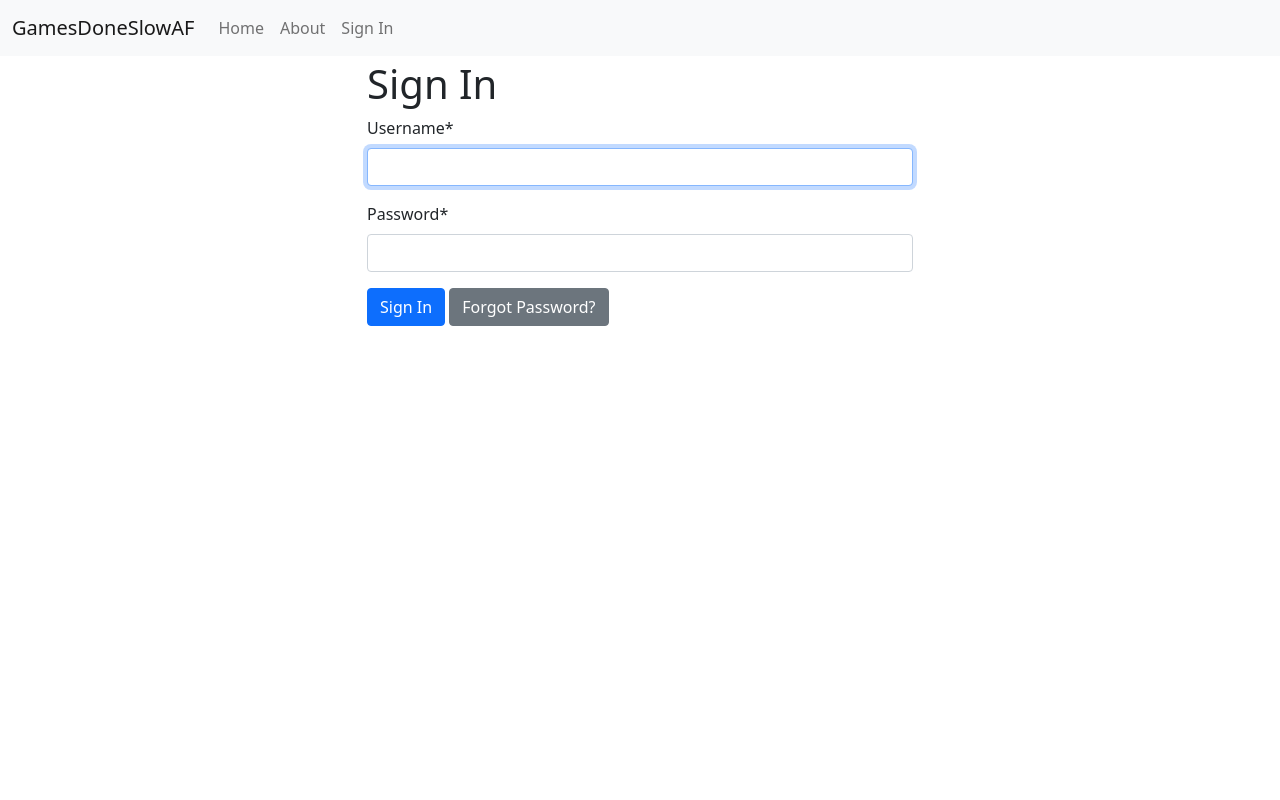
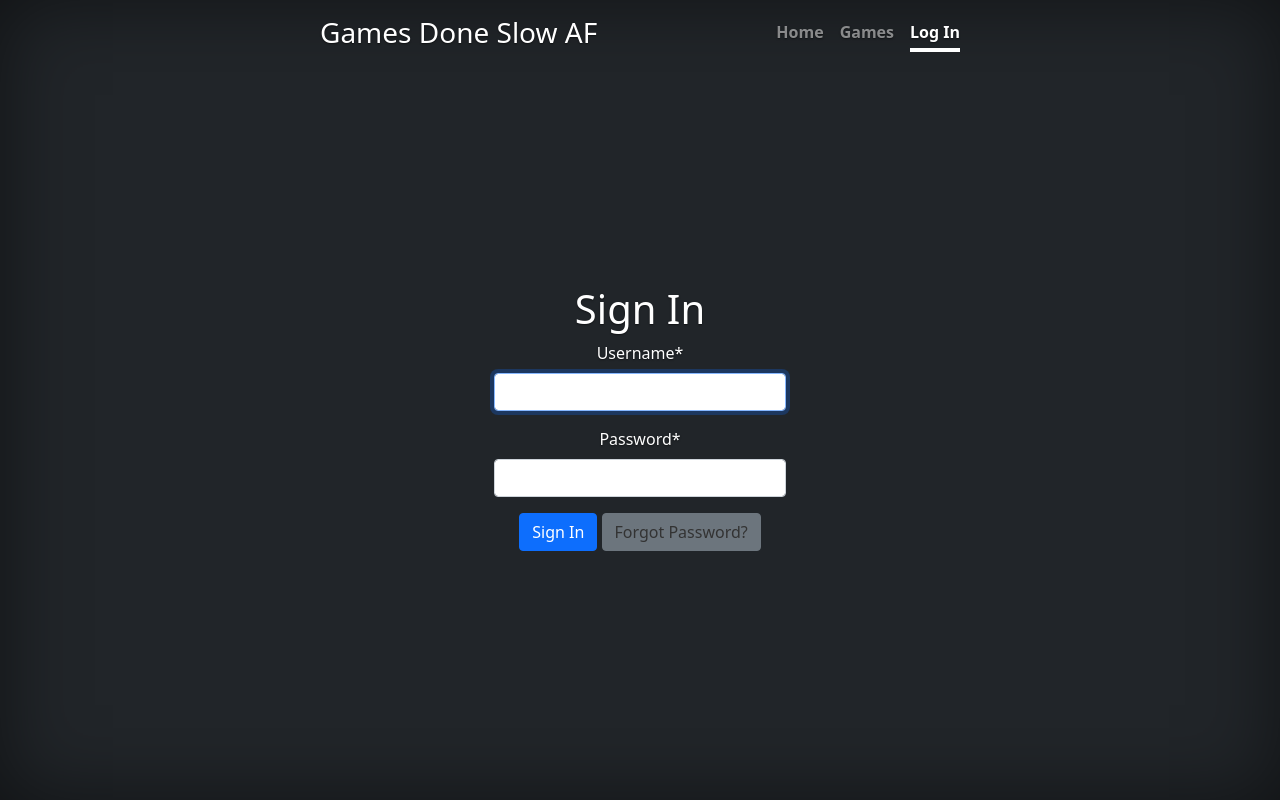
Before and after one commit to gaulinmp/GamesDoneSlowAF, a Django app: page /login/ in a window 1280 px wide. Run offline with Django 4.2, Linux system fonts and the light colour scheme; some libraries are stand-ins or nearby versions.

Commit message:
First scaffolding of games

```diff
--- a/gdsaf/apps/game/urls.py
+++ b/gdsaf/apps/game/urls.py
@@ -4,4 +4,7 @@ from . import views
 
 urlpatterns = [
     path('', views.index, name='index'),
+    path('overwatch', views.overwatch, name='overwatch'),
 ]
+
+app_name = 'game'
--- a/gdsaf/config/urls.py
+++ b/gdsaf/config/urls.py
@@ -7,8 +7,7 @@ from django.views import defaults as default_views
 from django.views.generic import TemplateView
 
 urlpatterns = [
-    path("", TemplateView.as_view(template_name="pages/home.html"), name="home"),
-    path("about/", TemplateView.as_view(template_name="pages/about.html"), name="about"),
+    path("", TemplateView.as_view(template_name="base.html"), name="home"),
     # Django Admin, use {% url 'admin:index' %}
     path(settings.ADMIN_URL, admin.site.urls),
     # Authentication
@@ -18,8 +17,7 @@ urlpatterns = [
     path("password_reset/", auth_views.PasswordResetView.as_view(template_name="account/password_reset.html"), name='password_reset'),
     # GamesDoneSlowAF urls
     path('games/', include('apps.game.urls')),
-] + static(settings.MEDIA_URL, document_root=settings.MEDIA_ROOT)
-
+]
 
 if settings.DEBUG:
     # This allows the error pages to be debugged during development, just visit
@@ -41,6 +39,8 @@ if settings.DEBUG:
             kwargs={"exception": Exception("Page not Found")},
         ),
         path("500/", default_views.server_error),
+        *static(settings.MEDIA_URL, document_root=settings.MEDIA_ROOT),
+        *static(settings.STATIC_URL, document_root=settings.STATIC_ROOT)
     ]
     if "debug_toolbar" in settings.INSTALLED_APPS:
         import debug_toolbar
--- a/gdsaf/manage.py
+++ b/gdsaf/manage.py
@@ -3,8 +3,6 @@
 import os
 import sys
 from pathlib import Path
-
-print("\n"*10)
 
 def main():
     """Run administrative tasks."""
--- a/gdsaf/static/css/project.css
+++ b/gdsaf/static/css/project.css
@@ -1,13 +1,54 @@
-/* These styles are generated from project.scss. */
+/*
+ * Globals
+ */
 
-.alert-debug {
-  color: black;
-  background-color: white;
-  border-color: #d6e9c6;
+
+/* Custom default button */
+.btn-secondary,
+.btn-secondary:hover,
+.btn-secondary:focus {
+  color: #333;
+  text-shadow: none;
+  /* Prevent inheritance from `body` */
 }
 
-.alert-error {
-  color: #b94a48;
-  background-color: #f2dede;
-  border-color: #eed3d7;
+
+/*
+ * Base structure
+ */
+
+body {
+  text-shadow: 0 .05rem .1rem rgba(0, 0, 0, .5);
+  box-shadow: inset 0 0 5rem rgba(0, 0, 0, .5);
 }
+
+.cover-container {
+  max-width: 42em;
+}
+
+
+/*
+ * Header
+ */
+
+.nav-masthead .nav-link {
+  padding: .25rem 0;
+  font-weight: 700;
+  color: rgba(255, 255, 255, .5);
+  background-color: transparent;
+  border-bottom: .25rem solid transparent;
+}
+
+.nav-masthead .nav-link:hover,
+.nav-masthead .nav-link:focus {
+  border-bottom-color: rgba(255, 255, 255, .25);
+}
+
+.nav-masthead .nav-link+.nav-link {
+  margin-left: 1rem;
+}
+
+.nav-masthead .active {
+  color: #fff;
+  border-bottom-color: #fff;
+}
--- a/gdsaf/templates/account/login.html
+++ b/gdsaf/templates/account/login.html
@@ -11,9 +11,7 @@
 <form class="login" method="POST" action="{% url 'login' %}">
   {% csrf_token %}
   {{ form|crispy }}
-  {% if redirect_field_value %}
-  <input type="hidden" name="{{ redirect_field_name }}" value="{{ redirect_field_value }}" />
-  {% endif %}
+  <input type="hidden" name="next" value="{{ request.GET.next }}" />
   <button class="primaryAction btn btn-primary" type="submit">Sign In</button>
   <a role="button" class="btn btn-secondary" href="{% url 'password_reset' %}">Forgot Password?</a>
 </form>
--- a/gdsaf/templates/account/logout.html
+++ b/gdsaf/templates/account/logout.html
@@ -9,9 +9,7 @@
 
 <form method="post" action="{% url 'logout' %}">
   {% csrf_token %}
-  {% if redirect_field_value %}
-  <input type="hidden" name="{{ redirect_field_name }}" value="{{ redirect_field_value }}"/>
-  {% endif %}
+  <input type="hidden" name="next" value="{{ request.GET.next }}" />
   <button class="btn btn-danger" type="submit">Sign Out</button>
 </form>
 {% endblock %}
--- a/gdsaf/templates/base.html
+++ b/gdsaf/templates/base.html
@@ -1,6 +1,6 @@
 {% load static %}
 <!DOCTYPE html>
-<html lang="en">
+<html lang="en" class="h-100">
   <head>
     <meta charset="utf-8">
     <meta http-equiv="x-ua-compatible" content="ie=edge">
@@ -29,88 +29,59 @@
     <meta name="theme-color" content="#ffffff">
 
     {% block css %}
-    <!-- Latest compiled and minified Bootstrap CSS -->
     <link rel="stylesheet" href="https://cdnjs.cloudflare.com/ajax/libs/bootstrap/5.1.3/css/bootstrap.min.css" integrity="sha512-GQGU0fMMi238uA+a/bdWJfpUGKUkBdgfFdgBm72SUQ6BeyWjoY/ton0tEjH+OSH9iP4Dfh+7HM0I9f5eR0L/4w==" crossorigin="anonymous" referrerpolicy="no-referrer" />
-    <!-- Your stuff: Third-party CSS libraries go here -->
 
-    <!-- This file stores project-specific CSS -->
     <link href="{% static 'css/project.css' %}" rel="stylesheet">
     {% endblock %}
-    <!-- Le javascript
-    ================================================== -->
-    {# Placed at the top of the document so pages load faster with defer #}
+
     {% block javascript %}
-      <!-- Bootstrap JS -->
     <script defer src="https://cdnjs.cloudflare.com/ajax/libs/bootstrap/5.1.3/js/bootstrap.min.js" integrity="sha512-OvBgP9A2JBgiRad/mM36mkzXSXaJE9BEIENnVEmeZdITvwT09xnxLtT4twkCa8m/loMbPHsvPl0T8lRGVBwjlQ==" crossorigin="anonymous" referrerpolicy="no-referrer"></script>
-      <!-- Your stuff: Third-party javascript libraries go here -->
 
-      <!-- place project specific Javascript in this file -->
     <script defer src="{% static 'js/project.js' %}"></script>
-
     {% endblock javascript %}
 
   </head>
 
-  <body>
+  <body class="d-flex h-100 text-center text-white bg-dark">
 
-    <div class="mb-1">
-      <nav class="navbar navbar-expand-md navbar-light bg-light">
-        <div class="container-fluid">
-          <button class="navbar-toggler navbar-toggler-right" type="button" data-bs-toggle="collapse" data-bs-target="#navbarSupportedContent" aria-controls="navbarSupportedContent" aria-expanded="false" aria-label="Toggle navigation">
-            <span class="navbar-toggler-icon"></span>
-          </button>
-          <a class="navbar-brand" href="{% url 'home' %}">GamesDoneSlowAF</a>
+    <div class="cover-container d-flex w-100 h-100 p-3 mx-auto flex-column">
 
-          <div class="collapse navbar-collapse" id="navbarSupportedContent">
-            <ul class="navbar-nav mr-auto">
-              <li class="nav-item active">
-                <a class="nav-link" href="{% url 'home' %}">Home <span class="visually-hidden">(current)</span></a>
-              </li>
-              <li class="nav-item">
-                <a class="nav-link" href="{% url 'about' %}">About</a>
-              </li>
+      <header class="mb-auto">
+        <div>
+          <h3 class="float-md-start mb-0">Games Done Slow AF</h3>
+          <nav class="nav nav-masthead justify-content-center float-md-end">
+            <a class="nav-link {% if request.get_full_path == '/' %}active{% endif %}" aria-current="page" href="{% url 'home' %}">Home</a>
+            {% block navlink %}
+            <a class="nav-link {% if request.get_full_path|slice:":6" == '/games' %}active{% endif %}" aria-current="page" href="{% url 'game:index' %}">Games</a>
+            {% endblock navlink %}
             {% if request.user.is_authenticated %}
-                <li class="nav-item">
-                  {# URL provided by django-allauth/account/urls.py #}
-                  <a class="nav-link" href="{% url 'logout' %}">Sign Out of {{ user.get_username }}</a>
-                </li>
+            <a class="nav-link {% if request.get_full_path|slice:":6" == '/logou' %}active{% endif %}" aria-current="page" href="{% url 'logout' %}?next={{ request.get_full_path }}">Log
+              Out</a>
             {% else %}
-                {% if ACCOUNT_ALLOW_REGISTRATION %}
-              <li class="nav-item">
-                {# URL provided by django-allauth/account/urls.py #}
-                <a id="sign-up-link" class="nav-link" href="{% url 'password_reset' %}">Sign Up</a>
-              </li>
+            <a class="nav-link {% if request.get_full_path|slice:":6" == '/login' %}active{% endif %}" aria-current="page" href="{% url 'login' %}?next={{ request.get_full_path }}">Log In</a>
             {% endif %}
-                <li class="nav-item">
-                  {# URL provided by django-allauth/account/urls.py #}
-                  <a id="log-in-link" class="nav-link" href="{% url 'login' %}">Sign In</a>
-                </li>
-              {% endif %}
-            </ul>
+          </nav>
         </div>
-        </div>
-      </nav>
+      </header>
 
-    </div>
-
-    <div class="container">
-
-      {% if messages %}
-        {% for message in messages %}
+      <main class="px-3">
+        {% if messages %}{% for message in messages %}
         <div class="alert alert-dismissible {% if message.tags %}alert-{{ message.tags }}{% endif %}">
           {{ message }}
           <button type="button" class="btn-close" data-bs-dismiss="alert" aria-label="Close"></button>
         </div>
-        {% endfor %}
-      {% endif %}
-
+        {% endfor %}{% endif %}
         {% block content %}
-        <p>Use this document as a way to quick start any new project.</p>
+        <h1>Play games and rack up points.</h1>
+        <p class="lead">Like adults.</p>
         {% endblock content %}
-
-    </div> <!-- /container -->
+      </main>
 
       {% block modal %}{% endblock modal %}
+
+      <footer class="mt-auto text-white-50"></footer>
+    </div>
+
 
     {% block inline_javascript %}
     {% comment %}
--- a/gdsaf/templates/pages/about.html
+++ /dev/null
@@ -1 +0,0 @@
-{% extends "base.html" %}
--- a/gdsaf/templates/pages/home.html
+++ /dev/null
@@ -1 +0,0 @@
-{% extends "base.html" %}
```
Also changed, not shown: gdsaf/apps/game/models.py (+54 -35 lines), gdsaf/apps/game/templates/game/index.html (added, +21 -0 lines), gdsaf/apps/game/templates/game/overwatch.html (added, +38 -0 lines), gdsaf/apps/game/views.py (+41 -4 lines), gdsaf/config/settings/base.py (+7 -9 lines), README.md, gdsaf/apps/game/migrations/0001_initial.py, gdsaf/static/images/ow.svg (added). Lines whose indentation alone changed are shown as unchanged.
